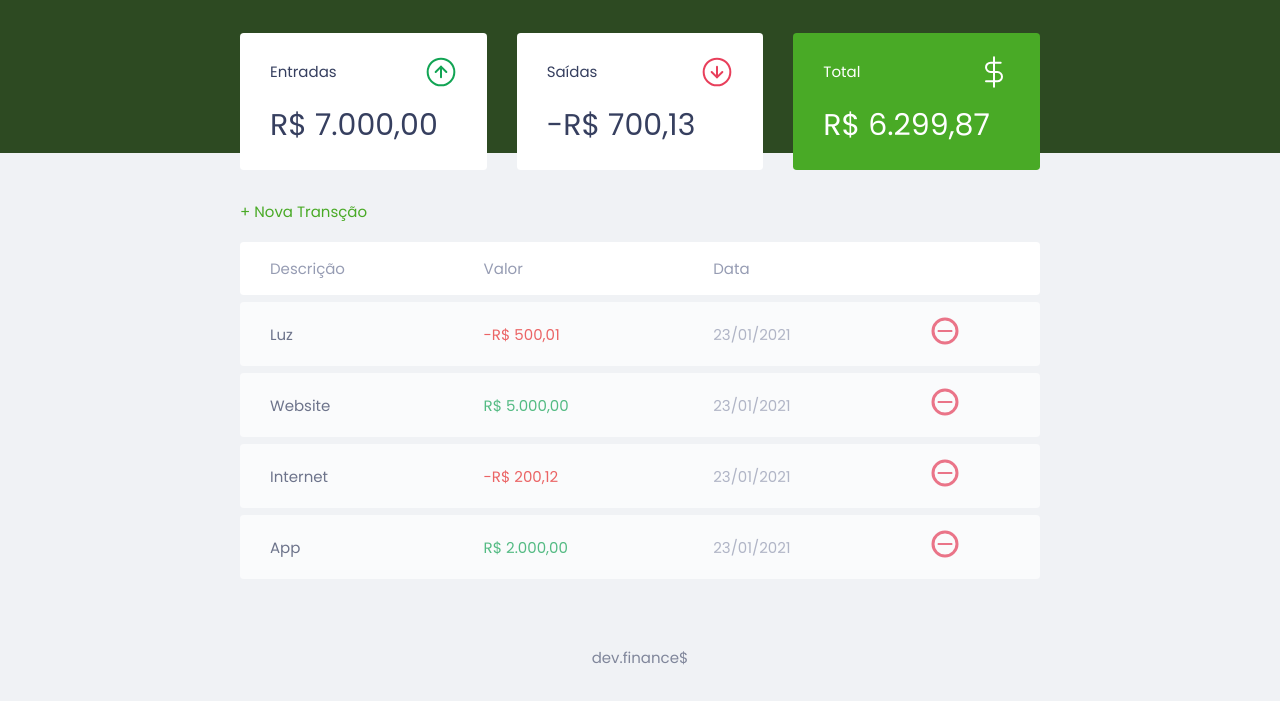
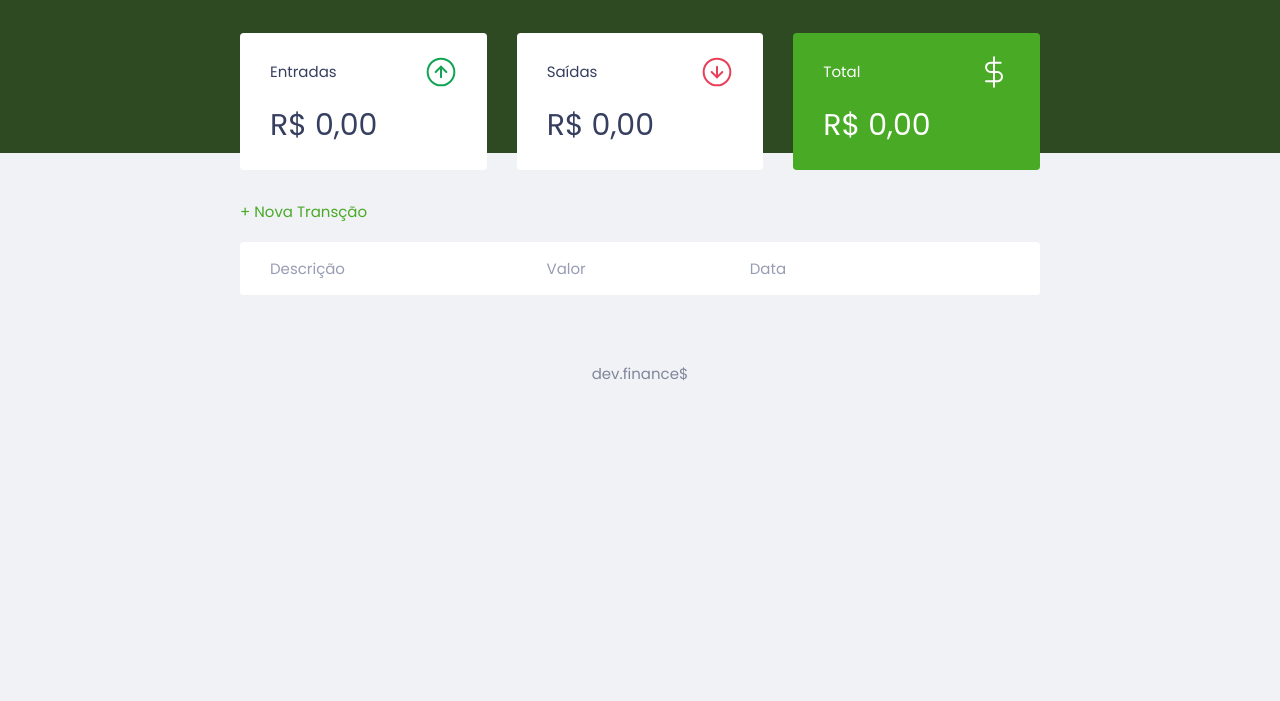
Before and after one commit to FranciscoAntonioGuilherme/Finance, a plain HTML site: page index.html in a window 1280 px wide. Shown: the part 57-758 px from the top of the page. Drawn offline with Linux system fonts and the light colour scheme.

Commit message:
Final aula 3

```diff
--- a/index.html
+++ b/index.html
@@ -25,7 +25,7 @@
                     </span>
                     <img src="./assets/income.svg" alt="Image de entradas">
                 </h3>
-                <p id="incomeDisplay">R$ 5.000,00</p>
+                <p id="incomeDisplay">R$ 0,00</p>
             </div>
 
             <div class="card">
@@ -35,7 +35,7 @@
                     </span>
                     <img src="./assets/expense.svg" alt="Image de saídas">
                 </h3>
-                <p id="expenseDisplay">R$ 2.000,00</p>
+                <p id="expenseDisplay">R$ 0,00</p>
             </div>
 
             <div class="card total">
@@ -45,7 +45,7 @@
                     </span>
                     <img src="./assets/total.svg" alt="Image de total">
                 </h3>
-                <p id="totalDisplay">R$ 3.000,00</p>
+                <p id="totalDisplay">R$ 0,00</p>
             </div>
 
         </section>
--- a/scripts.js
+++ b/scripts.js
@@ -18,29 +18,19 @@ const Modal = {
     }
 }
 
+const Storage = {
+    get() {
+        return JSON.parse(localStorage.getItem("dev.finances:transactions")) ||
+        []
+    },
+    set(transactions) {
+        localStorage.setItem("dev.finances:transactions",
+        JSON.stringify(transactions))
+    }
+}
+
 const Transaction = {
-    all: [
-        {
-            description: 'Luz',
-            amount: -50001,
-            date: '23/01/2021',
-        },
-        {
-            description: 'Website',
-            amount: 500000,
-            date: '23/01/2021',
-        },
-        {
-            description: 'Internet',
-            amount: -20012,
-            date: '23/01/2021',
-        },
-        {
-            description: 'App',
-            amount: 200000,
-            date: '23/01/2021',
-        },
-    ],
+    all: Storage.get(),
 
     add(transaction) {
         Transaction.all.push(transaction)
@@ -89,12 +79,13 @@ const DOM = {
 
     addTransaction(transaction, index) {
         const tr = document.createElement('tr')
-        tr.innerHTML = DOM.innerHTMLTransaction(transaction)
+        tr.innerHTML = DOM.innerHTMLTransaction(transaction, index)
+        tr.dataset.index = index
 
         DOM.transactionsContainer.appendChild(tr)
     },
 
-    innerHTMLTransaction(transaction) {
+    innerHTMLTransaction(transaction, index) {
         const CSSclass = transaction.amount > 0 ? "income" : "expense"
 
         const amount = Utils.formatCurrency(transaction.amount)
@@ -104,7 +95,7 @@ const DOM = {
             <td class="${CSSclass}">${amount}</td>
             <td class="date">${transaction.date}</td>
             <td>
-                <img src="./assets/minus.svg" alt="Remover transação">
+                <img onclick="Transaction.remove(${index})" src="./assets/minus.svg" alt="Remover transação">
             </td>
         `
 
@@ -225,11 +216,11 @@ const Form = {
 
 const App = {
     init() {
-        Transaction.all.forEach(transaction => {
-            DOM.addTransaction(transaction)
-        })
+        Transaction.all.forEach(DOM.addTransaction)
 
         DOM.updateBalance()
+
+        Storage.set(Transaction.all)
     },
     reload() {
         DOM.clearTransactions()
@@ -238,3 +229,8 @@ const App = {
 }
 
 App.init()
+
+// Crtl + A => Selecionar tudo
+// Ctrl + K ... Ctrl + 1 +> fecha tudo no primeiro nível
+// Seleciona todos novamente:
+// Ctrl + k ... Ctrl + 2 => Fecha tudo no segundo nível
```
